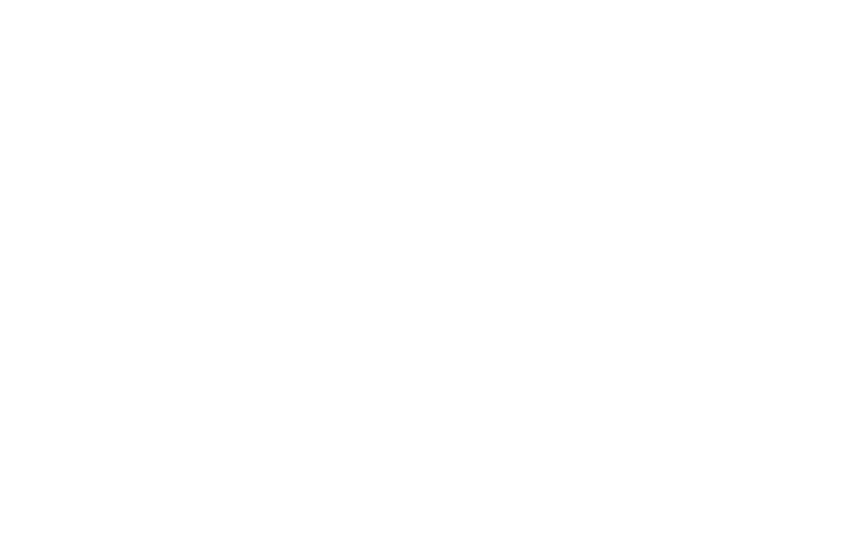
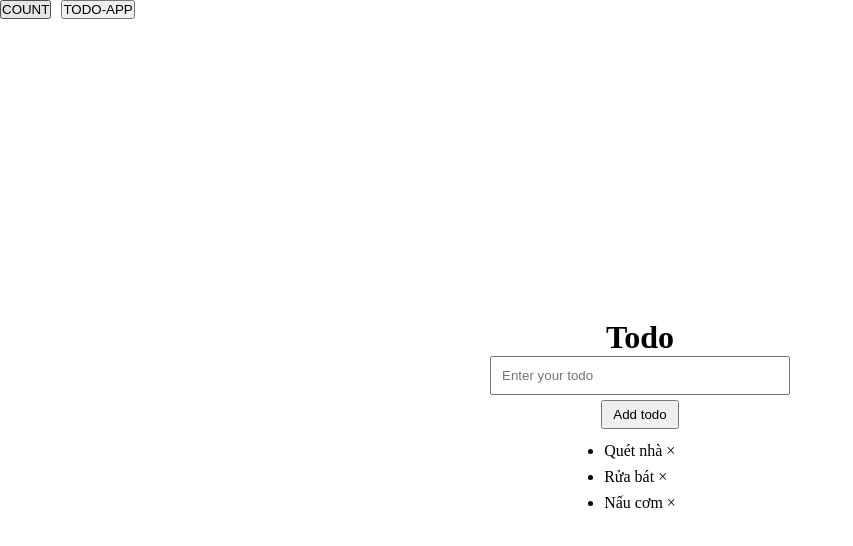
Before and after one commit to hongquan32004/HIT-REACTJS-2024, a React (Vite) app in the folder HomeWork/: page /todoapp in a window 1280 px wide. Before the commit this address had no page. Shown: the top 546 px of the page, without its empty margins (0-853 px from the left). Built offline with nearby package versions, Linux system fonts and the light colour scheme.

Commit message:
update day10

```diff
--- a/HomeWork/src/App.jsx
+++ b/HomeWork/src/App.jsx
@@ -16,33 +16,25 @@ import DetailProducts from './page/DetailProducts/DetailProducts'
 import SignIn from './page/SignIn/SignIn'
 import HomeD9 from './page/HomeD9/HomeD9'
 import Profile from './page/Profile/Profile'
+import CountUseReducer from './page/CountUseReducer/CountUseReducer'
+import TodoApp from './page/TodoApp/TodoApp'
+import { useNavigate } from "react-router-dom";
 
 function App() {
   const [count, setCount] = useState(0)
 
+  const navigate = useNavigate();
+
   return (
     <>
-      {/* <nav>
-        <ul>
-          <li><NavLink to='/'>Home</NavLink></li>
-          <li><NavLink to='/Product'>Product</NavLink></li>
-
-        </ul>
-      </nav>
+      <div>
+        <button style={{ cursor: 'pointer', marginRight: '10px' }} onClick={() => navigate("/count")}>COUNT</button>
+        <button style={{ cursor: 'pointer' }} onClick={() => navigate("/todoapp")}>TODO-APP</button >
+      </div>
       <Routes>
-        <Route path='/' element={<Home />} />
-        <Route path='/Product' element={<Products />} >
-          <Route path=':id' element={<DetailProducts />} />
-        </Route>
-
-      </Routes> */}
-
-      <Routes>
-        <Route path='/' element={<HomeD9 />} />
-        <Route path='/sign-in' element={<SignIn />} />
-        <Route path='/profile' element={<Profile />} />
+        <Route path='/count' element={<CountUseReducer />} />
+        <Route path='/todoapp' element={<TodoApp />} />
       </Routes>
-
     </>
   )
 }
--- /dev/null
+++ b/HomeWork/src/page/CountUseReducer/CountUseReducer.jsx
@@ -0,0 +1,84 @@
+import React from "react";
+import { useReducer } from "react";
+
+
+const initState = {
+    count: 0,
+    divideNumber: 1,
+};
+
+
+const SET_DIVIDE_NUMBER = "set_divide_number";
+const UP_COUNT = "up";
+const DOWN_COUNT = "down";
+const MULTIPLE_COUNT = "multiple";
+const DIVIDE_COUNT = "divide";
+
+// const setDivideNumber = (payload) => ({
+//     type: SET_DIVIDE_NUMBER,
+//     payload,
+// });
+
+
+const reducer = (state, action) => {
+    switch (action.type) {
+        case UP_COUNT:
+            return {
+                ...state,
+                count: state.count + 1,
+            };
+        case DOWN_COUNT:
+            return {
+                ...state,
+                count: state.count - 1,
+            };
+        case MULTIPLE_COUNT:
+            return {
+                ...state,
+                count: state.count * state.count,
+            };
+        case SET_DIVIDE_NUMBER:
+            return {
+                ...state,
+                divideNumber: action.payload,
+            };
+        case DIVIDE_COUNT:
+            if (state.divideNumber === 0) {
+                alert("Khong the chia cho 0");
+                return state;
+            } else {
+                return {
+                    ...state,
+                    count: state.count / state.divideNumber,
+                };
+            }
+        default:
+            throw new Error("Invalid action");
+    }
+};
+
+const CountUseReducer = () => {
+    const [state, dispatch] = useReducer(reducer, initState);
+
+    return (
+        <>
+            <h1>{state.count}</h1>
+            <button onClick={() => dispatch({ type: UP_COUNT })}>UP</button>
+            <button onClick={() => dispatch({ type: DOWN_COUNT })}>DOWN</button>
+            <button onClick={() => dispatch({ type: MULTIPLE_COUNT })}>
+                MULTIPLE
+            </button>
+            <br />
+            <h2>NHẬP SỐ CHIA:</h2>
+            <input
+                type="text"
+                id="divide"
+                name="divide"
+                onChange={(e) => dispatch({ type: SET_DIVIDE_NUMBER, payload: parseInt(e.target.value) })}
+            />
+            <button onClick={() => dispatch({ type: DIVIDE_COUNT })}>DIVIDE</button>
+        </>
+    );
+};
+
+export default CountUseReducer;
--- /dev/null
+++ b/HomeWork/src/page/TodoApp/TodoApp.jsx
@@ -0,0 +1,104 @@
+import React, { useReducer } from 'react'
+import './TodoApp.scss'
+// useReducer
+// 1. init State
+const initState = {
+    todoInput: '',
+    todos: []
+}
+// 2. actions
+const SET_INPUT_VALUE = 'set_input_value'
+const ADD_TODO = 'add';
+const UPDATE_TODO = 'update';
+const DELETE_TODO = 'delete';
+
+const setTodo = payload => ({
+    type: SET_INPUT_VALUE,
+    payload
+})
+
+const updateTodo = (index) => ({
+    type: UPDATE_TODO,
+    index,
+})
+
+const deleteTodo = (index) => ({
+    type: DELETE_TODO,
+    index
+})
+// 3. reducer
+const reducer = (state, action) => {
+    switch (action.type) {
+        case SET_INPUT_VALUE:
+            return {
+                ...state,
+                todoInput: action.payload
+            }
+        case ADD_TODO:
+            return {
+                todos: [...state.todos, state.todoInput],
+                todoInput: ''
+            }
+        case UPDATE_TODO: {
+            if (state.todoInput === "") {
+                const getTodo = state.todos[action.index];
+                return {
+                    ...state,
+                    todoInput: getTodo,
+                };
+            }
+            const updatedTodos = [...state.todos];
+            updatedTodos[action.index] = state.todoInput;
+            return {
+                ...state,
+                todos: updatedTodos,
+                todoInput: "",
+            };
+        }
+        case DELETE_TODO: {
+            let deleteTodo = [...state.todos];
+            deleteTodo.splice(action.id, 1);
+            console.log(deleteTodo);
+            return {
+                ...state,
+                todos: [...deleteTodo]
+            }
+        }
+        default:
+            throw new Error("Invalid action")
+    }
+}
+
+const TodoApp = () => {
+    const [todo, dispatch] = useReducer(reducer, initState);
+    return (
+        <div className='todoapp'>
+            <h1>Todo</h1>
+            <input
+                type="text"
+                placeholder='Enter your todo'
+                value={todo.todoInput}
+                onChange={e => dispatch(setTodo(e.target.value))}
+            />
+            <button onClick={() => dispatch({ type: ADD_TODO })}>Add todo</button>
+
+            <ul>
+                <li>Quét nhà &times;</li>
+                <li>Rửa bát &times;</li>
+                <li>Nấu cơm &times;</li>
+                {
+                    todo?.todos && todo.todos.map((item, index) => (
+                        <li key={index}>
+                            <p style={{ display: 'inline' }}>
+                                {item}
+                            </p>
+                            <button onClick={() => dispatch(deleteTodo(index))}>&times;</button>
+                            <button onClick={() => dispatch(updateTodo(index))}>Sửa</button>
+                        </li>
+                    ))
+                }
+            </ul>
+        </div>
+    )
+}
+export default TodoApp
--- /dev/null
+++ b/HomeWork/src/page/TodoApp/TodoApp.scss
@@ -0,0 +1,23 @@
+.todoapp {
+    display: flex;
+    justify-content: center;
+    align-items: center;
+    width: 100vw;
+    height: 100vh;
+    flex-direction: column;
+
+    input {
+        width: 300px;
+        padding: 10px;
+    }
+
+    button {
+        margin: 5px;
+        padding: 5px 10px;
+        cursor: pointer;
+    }
+
+    li {
+        margin: 8px 0;
+    }
+}
```
